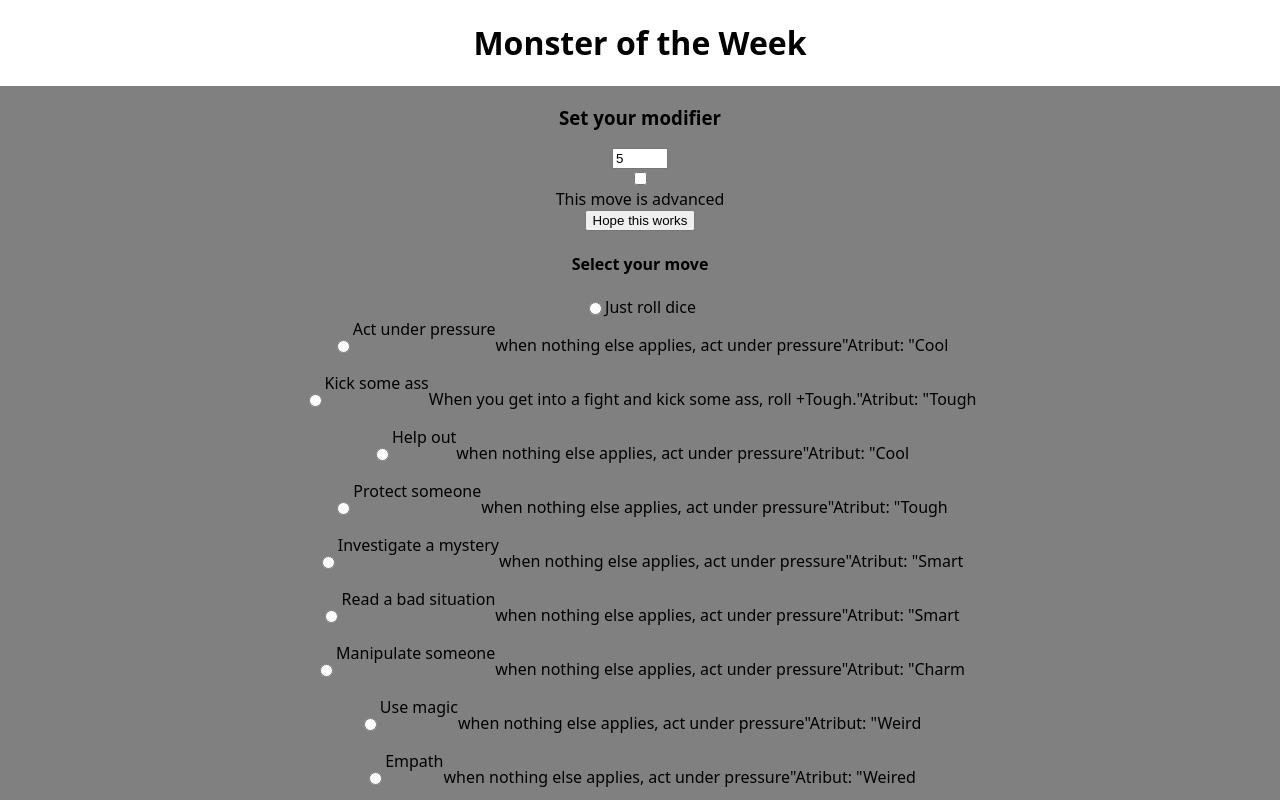
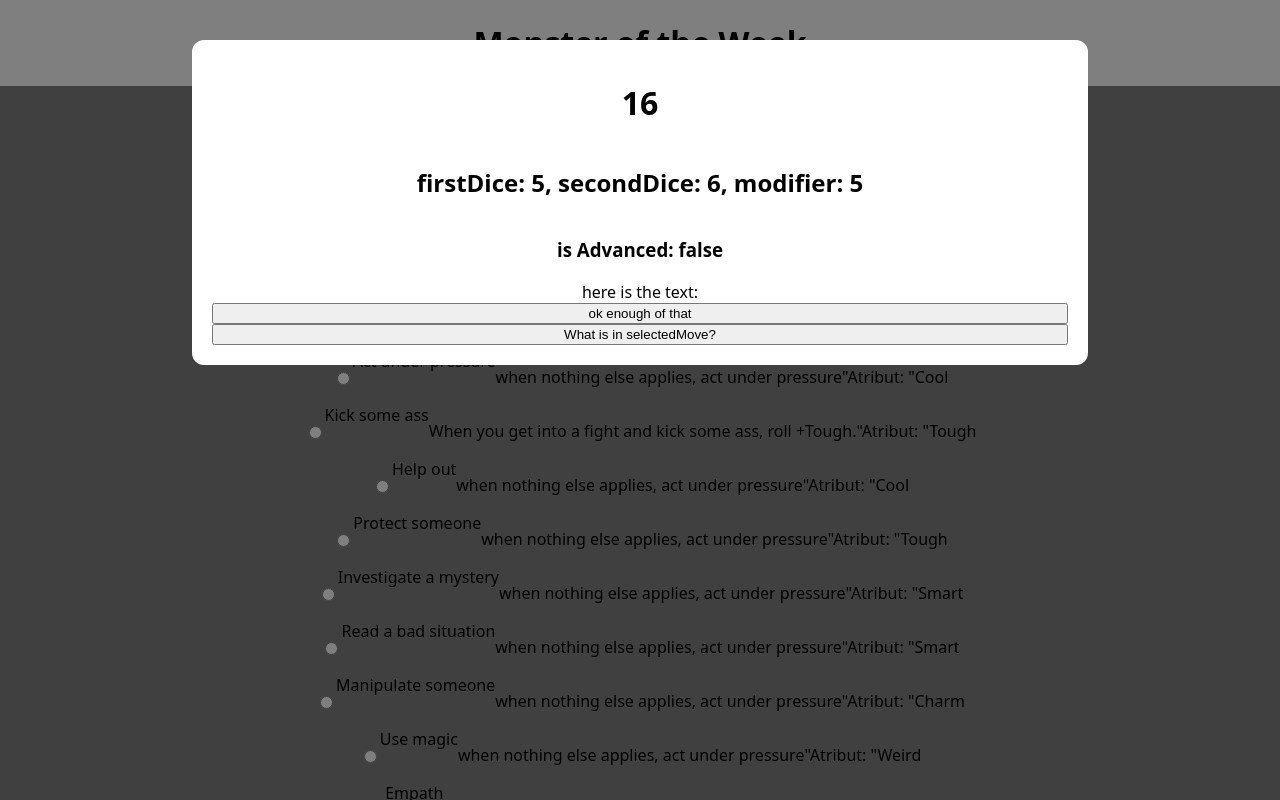
Before and after one commit to Timo-Thees/dicedice, a Next.js app: page /MonsterOfTheWeek in a window 1280 px wide. Both pictures are taken after typing "5" into the empty fields and a click on the button "*nervous chuckle*". Shown: the top 800 px of the page. Built offline with nearby package versions, Linux system fonts and the light colour scheme.

Commit message:
added result overlay for motw

```diff
--- a/pages/MonsterOfTheWeek.js
+++ b/pages/MonsterOfTheWeek.js
@@ -3,10 +3,14 @@
 import { useState, useEffect } from "react";
 import { diceButtonTextArray } from "../components/diceButtonText";
 import { monsterOfTheWeekMoveList } from "../components/monsterOfTheWeekMovelist";
+import {MonsterOfTheWeekResultOverlay} from "./motwOverlay"
 
 export default function MonsterOfTheWeek({setPage}){
     const [diceButtonText, setDiceButtonText] = useState("Klick to roll dice")
     const [resultOverlay, setResultOverlay] = useState(false)
+    const [selectMove, setSelectMove] = useState()
+    const [diceResult, setDiceResult] = useState()
+    const [isAdvanced, setIsAdvanced] = useState(false)
 
     function getRandomInteger(min, max){
         min = Math.ceil(min)
@@ -25,32 +29,33 @@
     const handleRollDice = () =>{
         event.preventDefault();
         console.log(event.target.form.advanced)
-        const modifier = event.target.form.modifier.value
-        const diceResult = getRandomInteger(1,7) + getRandomInteger(1,7) + modifier
+        const modifier = (event.target.form.modifier.value === "" ? 0 : event.target.form.modifier.value*1)
+        setDiceResult({firstDice: getRandomInteger(1,7), secondDice: getRandomInteger(1,7), modifier: modifier, selectedMove: selectMove, isAdvanced: isAdvanced})
         changeDiceText();
         setResultOverlay(true);
     }
 
     return(
         <div>
+            {resultOverlay === true ? (
+            <MonsterOfTheWeekResultOverlay diceResult={diceResult} setResultOverlay={setResultOverlay}/>
+) : (<></>)
+            }
             <Heading>Monster of the Week</Heading>
         	<StatsEntry>
                 <h3>Set your modifier</h3>
                 <input type="number" min="-2" max="4" placeholder="0" id="modifier"></input>
-                <input type="checkbox" id="advanced"></input>
+                <input type="checkbox" id="advanced" onChange={()=>setIsAdvanced(!isAdvanced)}></input>
                 <label for="advanced">This move is advanced</label>
+                <p>is this move advanced? {isAdvanced.toString()}</p>
                 <button onClick={handleRollDice}>{diceButtonText}</button>
                 <h4>Select your move</h4>
                 <OuterFlexbox>
                     <InnerFlexbox>
-                        <OuterFlexbox>
-                                <input type="radio" id="Just result" name="move"/>
-                                <label htmlFor="Just result">Just roll dice</label>
-                        </OuterFlexbox>
                         {monsterOfTheWeekMoveList.map(move =>{
                             return(
                                 <OuterFlexbox key={move.key}>
-                                    <input type="radio" id={move.name} name="move"/>
+                                    <input type="radio" id={move.name} name="move" value={move.key} onChange={()=>setSelectMove(move.key)}/>
                                     <label htmlFor={move.name}>{move.name}</label>
                                     <p>{move.tooltip}</p><br/>
                                     <p>"Atribut: "{move.rollWith}</p>
--- /dev/null
+++ b/pages/motwOverlay.js
@@ -0,0 +1,79 @@
+import Heading from "../components/Heading";
+import styled from "styled-components";
+import { monsterOfTheWeekMoveList } from "../components/monsterOfTheWeekMovelist";
+
+export function MonsterOfTheWeekResultOverlay({diceResult, setResultOverlay}){
+    const selectedMove = monsterOfTheWeekMoveList.map(move =>{if(move.key === diceResult.selectedMove){return({...move})}})
+    const totalResult = diceResult.firstDice + diceResult.secondDice + diceResult.modifier
+    const tooltipText = ()=>{
+        if(totalResult <= 6 && selectedMove.onFail === "Standart"){
+            return(
+                "Failure. Mark expirience and accept the consequences"
+            )
+        } else if(totalResult <= 6 && selectedMove.onFail !== "Standart") {
+            return(
+                selectedMove.onFail
+            )
+
+        } else if(totalResult >= 7 && totalResult <= 9){
+            return(
+                selectedMove.onMixed
+            )
+        } else if(totalResult >=10 && totalResult <= 11){
+            return(
+                selectedMove.onSuccsess
+            )
+        } else if(totalResult >=12 && diceResult.isAdvanced === true && totalResult.onAdvanced !== false){
+            return(
+                selectedMove.onAdvanced
+            )
+        } else if(totalResult >=12){
+            return(
+                selectedMove.onSuccsess
+            )
+        }
+
+    }
+    return(
+        <Overlay>
+            <Dialog>
+                <Heading>{totalResult}</Heading>
+                <h2>firstDice: {diceResult.firstDice}, secondDice: {diceResult.secondDice}, modifier: {diceResult.modifier}</h2>
+                <h3>is Advanced: {diceResult.isAdvanced.toString()}</h3>
+                <a>here is the text: {tooltipText}</a>
+                <button onClick={() => setResultOverlay(false)}>ok enough of that</button>
+                <button onClick={()=> console.log(selectedMove)}>What is in selectedMove?</button>
+            </Dialog>
+        </Overlay>
+    )
+}
+
+const Overlay = styled.div`
+  --tw-bg-opacity: 1;
+  background-color: rgba(0, 0, 0, var(--tw-bg-opacity));
+  --tw-bg-opacity: 0.5;
+  height: 100%;
+  position: fixed;
+  top: 0px;
+  right: 0px;
+  bottom: 0px;
+  left: 0px;
+  width: 100%;
+  z-index: 10;
+`;
+
+const Dialog = styled.div`
+  --tw-bg-opacity: 1;
+  background-color: rgba(255, 255, 255, var(--tw-bg-opacity));
+  border-radius: 0.75rem;
+  margin-left: auto;
+  margin-right: auto;
+  margin-top: 2.5rem;
+  max-width: 100%;
+  width: 70vw;
+  padding: 20px;
+  display: flex;
+  flex-direction: column;
+  justify-content: center;
+  text-align: center;
+`;
```
